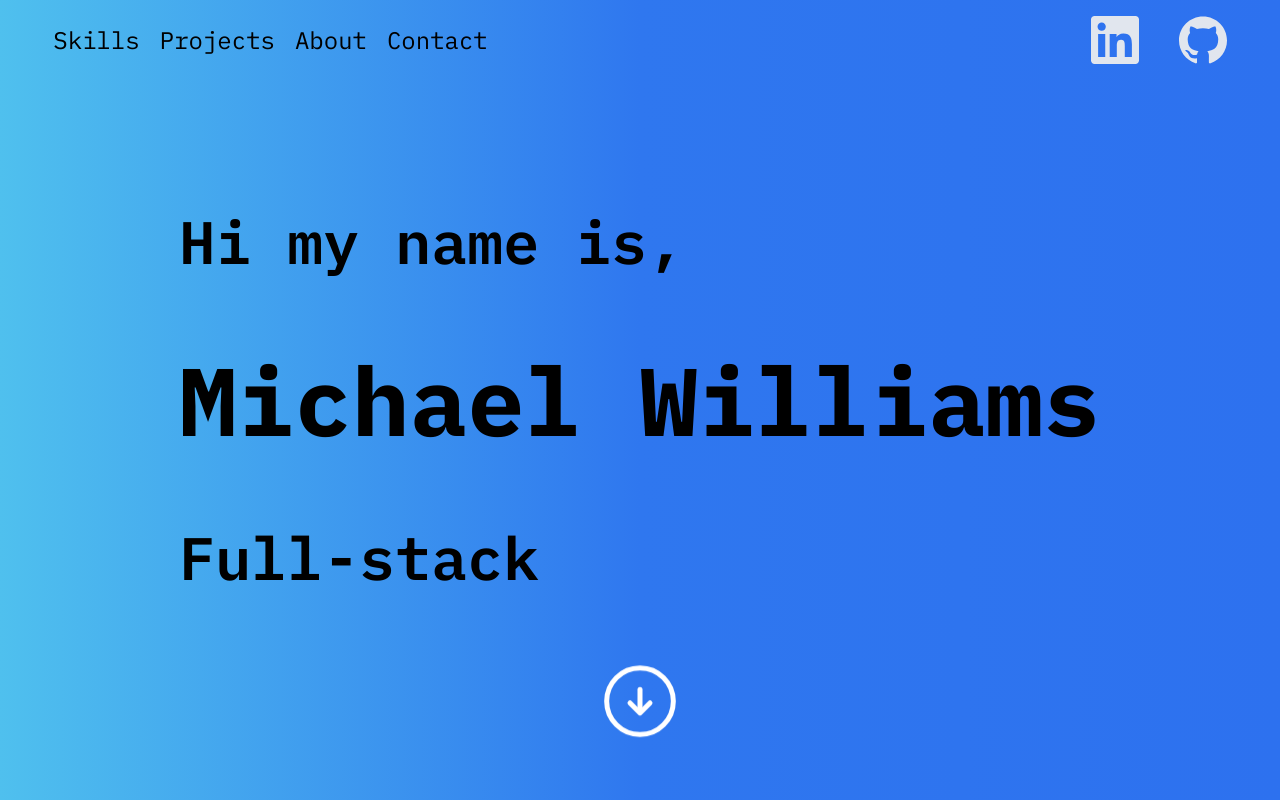
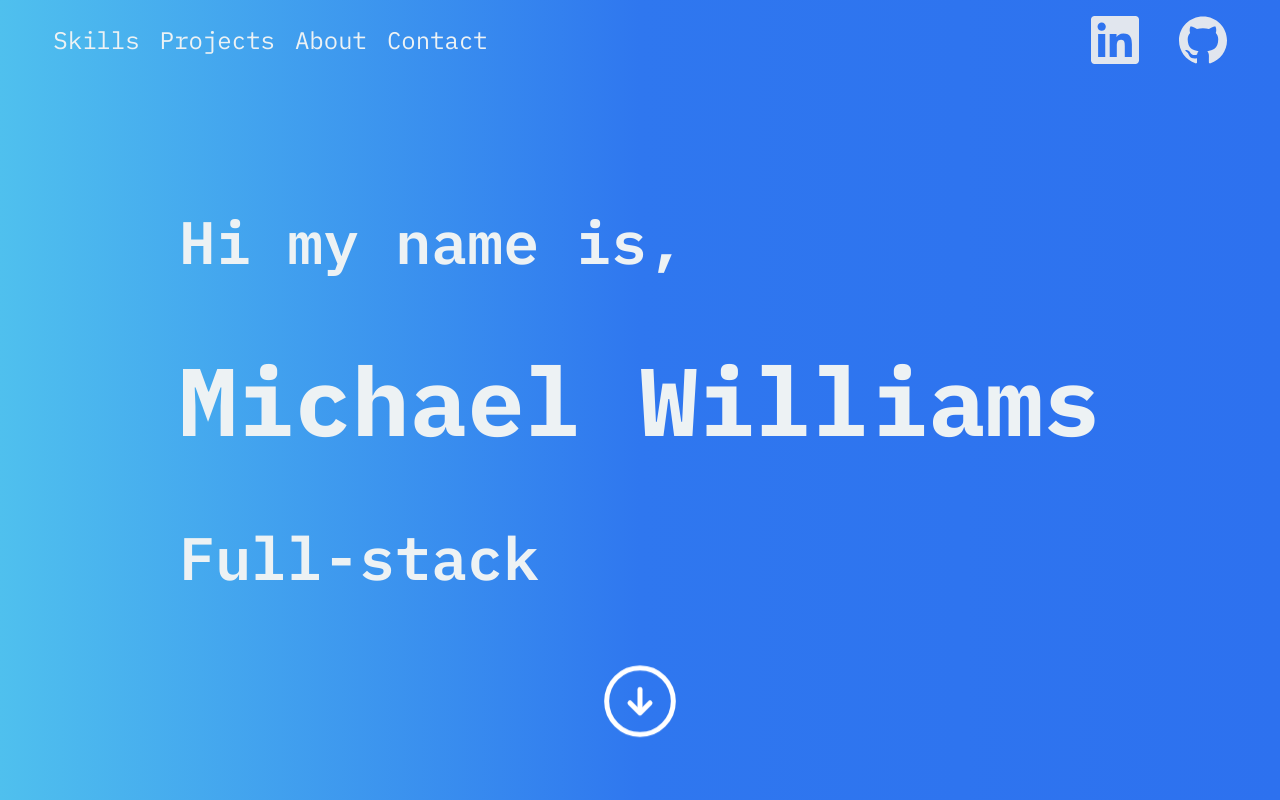
Before and after one commit to MichaelDWilliams1/portfolio, a React (Create React App) app: page / in a window 1280 px wide. Shown: the top 800 px of the page. Built offline with nearby package versions, Linux system fonts and the light colour scheme.

Commit message:
header text color was broken after making project section. fixed text color back to white

```diff
--- a/src/Header.js
+++ b/src/Header.js
@@ -12,7 +12,7 @@ const Header = () => {
 
   return (
     <>
-    <header className='headerBG h-screen text-white font-IBM flex flex-col justify-center items-center relative'>
+    <header className='headerBG h-screen text-white font-IBM flex flex-col justify-center items-center relative text-white-100'>
         <article className='xsm:space-y-10 2xsm:space-y-5 md:space-y-20 w-11/12 md:w-4/5 lg:w-auto lg:ml-10 lg:mr-10'>
         <p className='xsm:text-4xl 2xsm:text-3xl md:text-5xl lg:text-6xl font-semibold z-10'>Hi my name is,</p>
         <h1 className='xsm:text-7xl 2xsm:text-5xl md:text-6xl lg:text-8xl  font-extrabold z-10'>Michael Williams</h1>
--- a/src/components/Navigation.jsx
+++ b/src/components/Navigation.jsx
@@ -31,12 +31,12 @@ const Navigation = () => {
   return (
     <nav className='absolute md:flex top-0 h-screen md:h-1/10 z-10 font-IBM text-2xl w-screen md:items-center md:justify-center'>
         <img onClick={handleClick} className={`h-16 z-50 absolute flex md:hidden`}src={toggleMenu ? blueBurgerMenu : burgerMenu} />
-        <div className={`${toggleMenu ? 'flex' : 'hidden'} md:flex md:bg-transparent bg-white w-full h-full md:w-11/12`}>
-        <ul className={`flex flex-col md:flex-row md:justify-center md:items-center justify-around w-full h-full md:w-auto md:space-x-5 md:text-white text-5xl md:text-2xl`}>
-            <Scroll className='h-1/4' spy={true} smooth={true} to='skillSection'><li className='w-full h-full flex justify-center items-center shadow-sm md:shadow-none hover:bg-sky-400'>Skills</li></Scroll>
-            <li className='w-full h-1/4 flex justify-center items-center shadow-sm md:shadow-none hover:bg-sky-400'>Projects</li>
-            <li className='w-full h-1/4 flex justify-center items-center shadow-sm md:shadow-none hover:bg-sky-400'>About</li>
-            <li className='w-full h-1/4 flex justify-center items-center shadow-sm md:shadow-none hover:bg-sky-400'>Contact</li>
+        <div className={`${toggleMenu ? 'flex' : 'hidden'} md:flex md:bg-transparent bg-white-100 w-full h-full md:w-11/12 text-white-100`}>
+        <ul className={`flex flex-col md:flex-row md:justify-center md:items-center justify-around w-full h-full md:w-auto md:space-x-5 text-sky-400 md:text-white-100 text-5xl md:text-2xl`}>
+            <Scroll className='h-1/4' spy={true} smooth={true} to='skillSection'><li className='w-full h-full flex justify-center items-center shadow-sm md:shadow-none hover:bg-sky-400 hover:text-white-100'>Skills</li></Scroll>
+            <li className='w-full h-1/4 flex justify-center items-center shadow-sm md:shadow-none  hover:bg-sky-400 hover:text-white-100'>Projects</li>
+            <li className='w-full h-1/4 flex justify-center items-center shadow-sm md:shadow-none  hover:bg-sky-400 hover:text-white-100'>About</li>
+            <li className='w-full h-1/4 flex justify-center items-center shadow-sm md:shadow-none  hover:bg-sky-400 hover:text-white-100'>Contact</li>
         </ul>
         <section className='hidden w-full md:flex justify-end items-center space-x-10'>
         <div className=''> <Link target='_blank' to='https://www.linkedin.com/in/michael-williams-43960722b/'><img alt='Linked in link' className='h-12' src={linkedin} /></Link></div>
--- a/src/components/Projects.jsx
+++ b/src/components/Projects.jsx
@@ -6,7 +6,7 @@ const Projects = () => {
   return (
     <section className='h-screen bg-blue-500 justify-center'>
         <div className='h-full w-1000 lg:w-1000 m-auto flex flex-col items-center justify-center font-IBM border-2'>
-        <h3 className='text-5xl mt-16'>Projects</h3>
+        <h3 className='text-5xl mt-16 text-white-100'>Projects</h3>
         <div className='w-full h-full flex justify-center items-center space-x-10'>
             <div className='w-auto w-500 h-3/4 flex flex-col items-center break-words justify-center bg-white-100'>
                 <div className='w-full h-1/2'><img className='h-full' src={audiophile} /></div>
```
